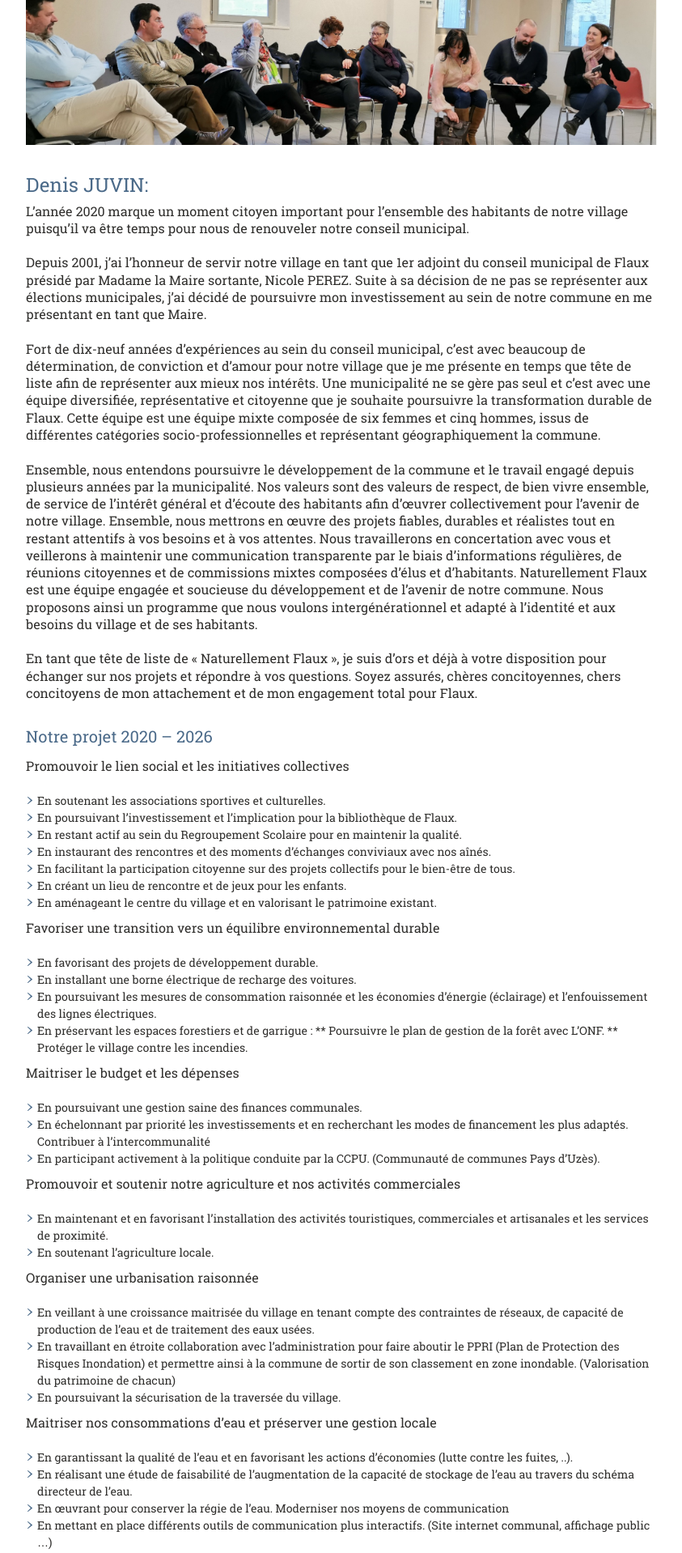
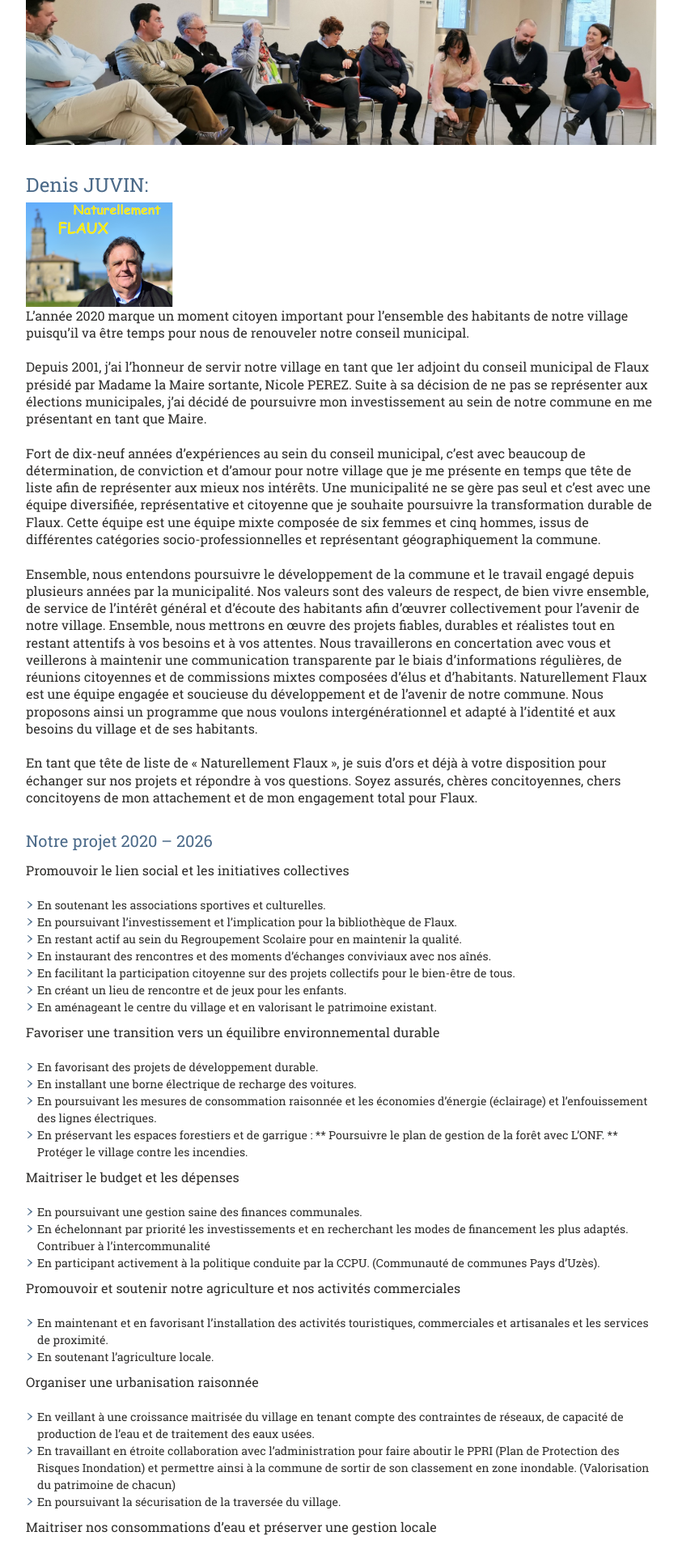
Before and after one commit to Flaux-Village/flaux-village.github.io, a Jekyll site: the page built from naturellementflaux.md, in a window 1280 px wide. Shown: the part 453-2371 px from the top of the page at 81% size, without its empty margins (58-901 px from the left). Built offline with Jekyll 4.4.1, drawn with Linux system fonts in a browser that asks for light colours; our own code applies the rules of GitHub Pages for plain Markdown files.

Commit message:
Adding thumbnail

```diff
--- a/naturellementflaux.md
+++ b/naturellementflaux.md
@@ -23,7 +23,7 @@ menu_secondaire:
   addresse: /projetfuture.html
 ---
 # Denis JUVIN:
-
+![Some alt text](assets/images/affiche Denis Thumbnail.png){:class="img-responsive"}
 L’année 2020 marque un moment citoyen important pour l’ensemble des habitants de notre village puisqu’il va être temps pour nous de renouveler notre conseil municipal.
 
 Depuis 2001, j’ai l’honneur de servir notre village en tant que 1er adjoint du conseil municipal de Flaux présidé par Madame la Maire sortante, Nicole PEREZ. Suite à sa décision de ne pas se représenter aux élections municipales, j’ai décidé de poursuivre mon investissement au sein de notre commune en me présentant en tant que Maire.
```
